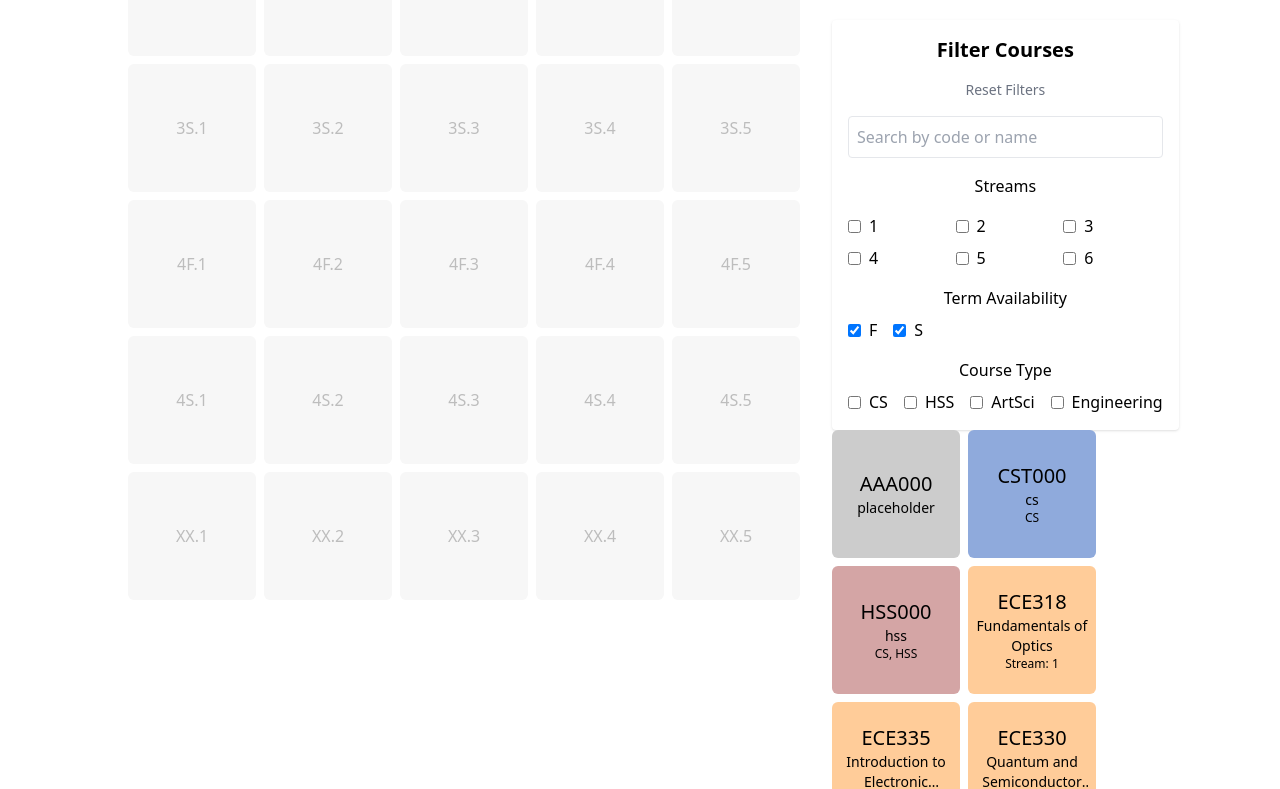
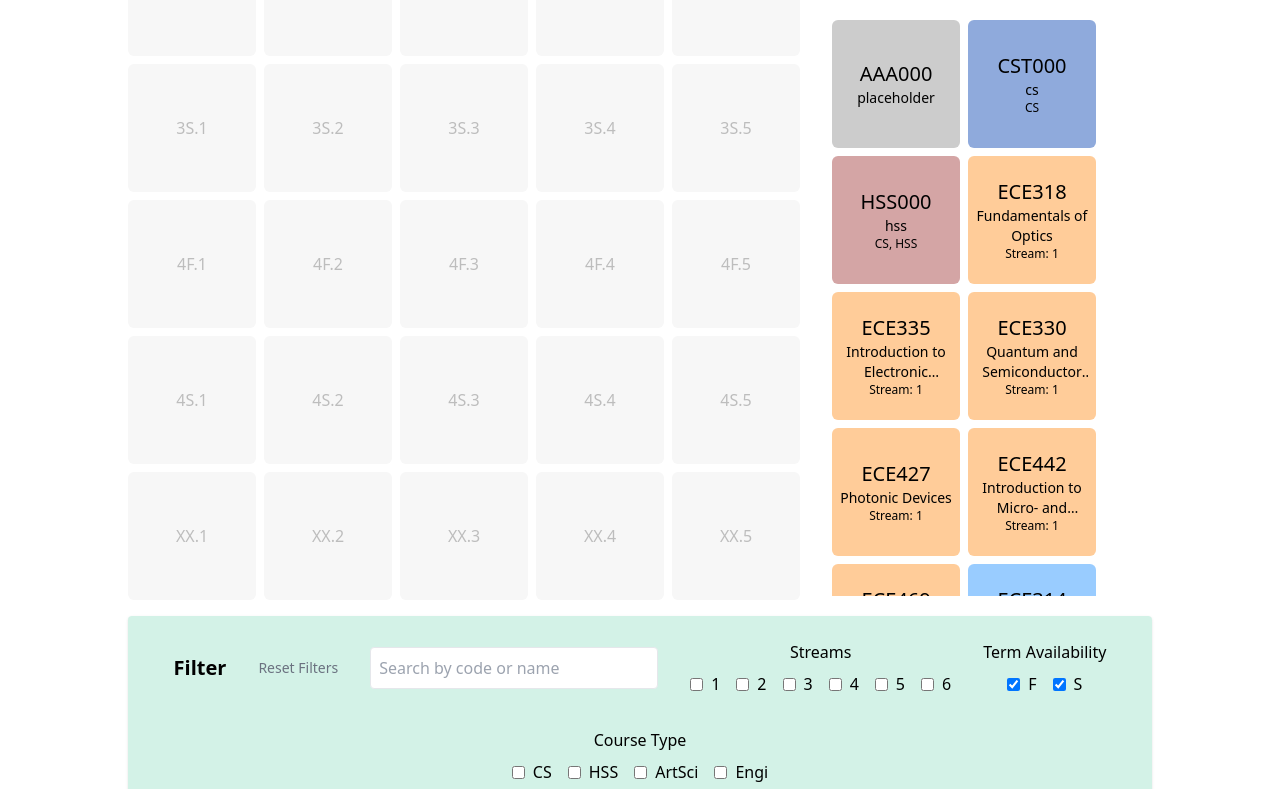
Before and after one commit to sunnwydays/ecepathmaker, a React (Vite) app: page / in a window 1280 px wide. Shown: the part 216-1005 px from the top of the page. Built offline with nearby package versions, Linux system fonts and the light colour scheme.

Commit message:
Restyle course filter component

```diff
--- a/src/components/CourseGrid.tsx
+++ b/src/components/CourseGrid.tsx
@@ -186,7 +186,6 @@ const CourseGrid:FC<CourseGridProps> = ({ courses, coursesOnGrid, coursesUsed, s
                     <h2 className="lg:block hidden mb-2 text-xl font-medium">👈 Drag courses into the grid</h2>
                     <h2 className="lg:block hidden mb-8 ">🔍 Click a course to view more details</h2>
                     <h2 className="lg:hidden block mb-2 text-xl">☝️ Drag courses into the grid, 🔍 Click a course to view more details</h2>
-                    <Filter filters={filters} setFilters={setFilters} />
                     <div className="flex flex-wrap gap-2 lg:max-h-[36rem] max-h-[24rem] overflow-y-auto">
                         {Object.entries(coursesUsed)
                             .filter(([, isUsed]) => !isUsed)
@@ -214,6 +213,7 @@ const CourseGrid:FC<CourseGridProps> = ({ courses, coursesOnGrid, coursesUsed, s
                     }
                 </DragOverlay>,
             document.body)}
+            <Filter filters={filters} setFilters={setFilters} />
         </DndContext>
     );
 };
--- a/src/components/Filter.tsx
+++ b/src/components/Filter.tsx
@@ -37,9 +37,9 @@ const Filter: FC<{ filters: FilterState, setFilters: React.Dispatch<React.SetSta
 
 
     return (
-        <div className="p-4 bg-white rounded shadow text-center">
-            <form className="flex flex-col gap-4 max-w-xl">
-                <h2 className="font-semibold text-xl">Filter Courses</h2>
+        <div className="p-6 mt-4 bg-green1 bg-opacity-50 rounded shadow text-center items-center flex flex-col">
+            <form className="flex gap-8 justify-center items-center flex-wrap">
+                <h2 className="font-semibold text-xl">Filter</h2>
                 <button
                     type="button"
                     onClick={resetFilters}
@@ -53,14 +53,14 @@ const Filter: FC<{ filters: FilterState, setFilters: React.Dispatch<React.SetSta
                         type="text"
                         value={filters.searchTerm}
                         placeholder="Search by code or name"
-                        className="w-full p-2 border rounded"
+                        className="w-full p-2 border rounded min-w-72"
                         onChange={handleInputChange}
                     />
                 </div>
 
-
+                <div className="space-y-2">
                     <h3 className="font-medium">Streams</h3>
-                <div className="grid grid-cols-3 gap-2">
+                    <div className="flex gap-4 justify-center">
                         {[1,2,3,4,5,6].map(num => (
                             <label key={num} className="flex items-center gap-2">
                                 <input
@@ -74,10 +74,11 @@ const Filter: FC<{ filters: FilterState, setFilters: React.Dispatch<React.SetSta
                             </label>
                         ))}
                     </div>
+                </div>
 
                 <div className="space-y-2">
                     <h3 className="font-medium">Term Availability</h3>
-                    <div className="flex gap-4">
+                    <div className="flex gap-4 justify-center">
                         <label className="flex items-center gap-2">
                             <input
                                 type="checkbox"
@@ -103,7 +104,7 @@ const Filter: FC<{ filters: FilterState, setFilters: React.Dispatch<React.SetSta
 
                 <div className="space-y-2">
                     <h3 className="font-medium">Course Type</h3>
-                    <div className="flex gap-4">
+                    <div className="flex gap-4 justify-center">
                         <label className="flex items-center gap-2">
                             <input
                                 name="isCS"
@@ -142,7 +143,7 @@ const Filter: FC<{ filters: FilterState, setFilters: React.Dispatch<React.SetSta
                                 value="Eng"
                                 checked={filters.isEng}
                             />
-                            <span>Engineering</span>
+                            <span>Engi</span>
                         </label>
                     </div>
                 </div>
```
Lines whose indentation alone changed are shown as unchanged.
